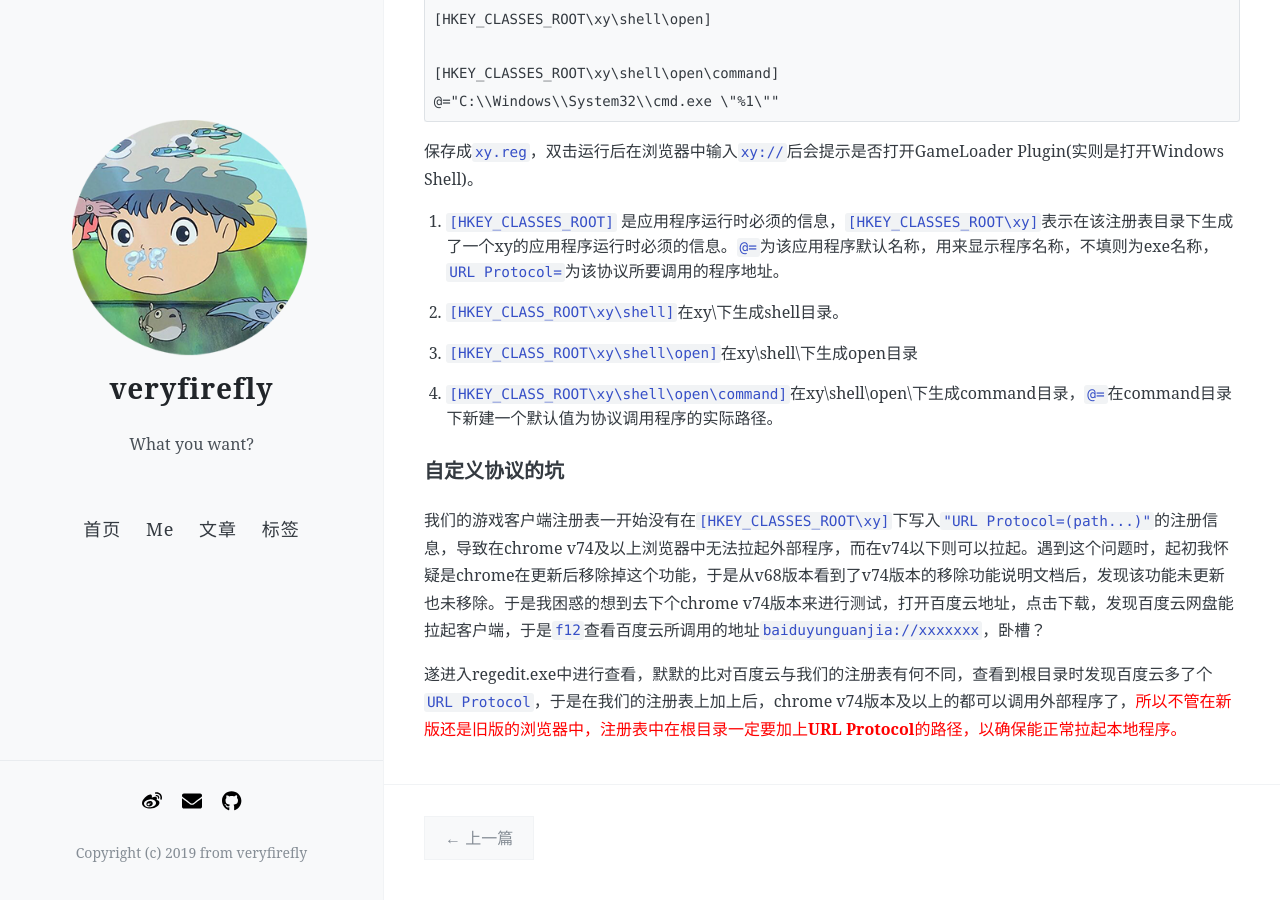
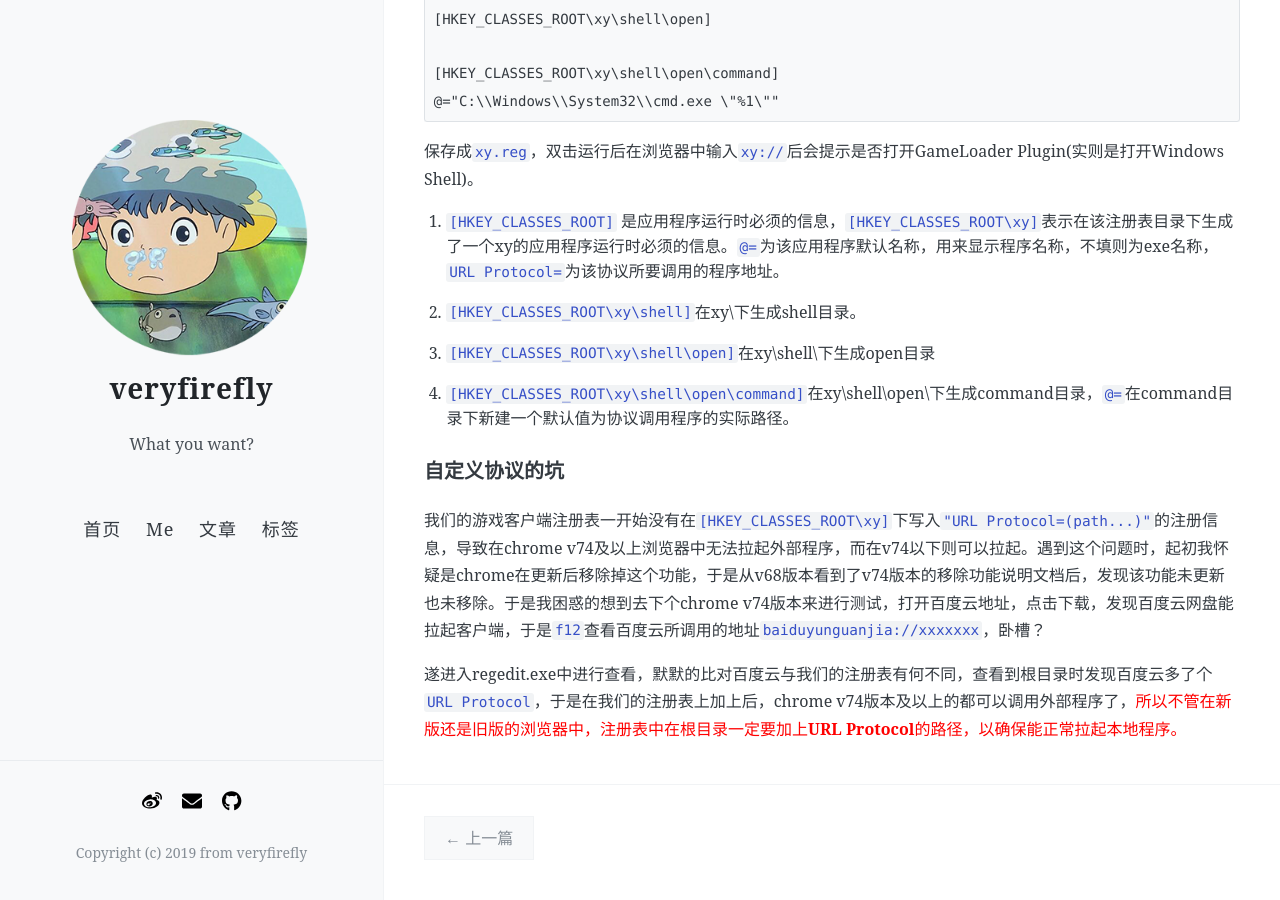
Before and after one commit to Veryfirefly/veryfirefly.github.io, a Jekyll site: the page built from _posts/2019-11-11-custom-external-protocol.md, in a window 1280 px wide and 900 px high, scrolled down 1049 px. Built offline with Jekyll 4.4.1, drawn with Linux system fonts in a browser that asks for light colours; nearby versions of some CDN libraries; some web fonts are replaced; comment, search, counter and statistics services are not loaded.

Commit message:
Update 2019-11-11-custom-external-protocol.md
update

```diff
--- a/_posts/2019-11-11-custom-external-protocol.md
+++ b/_posts/2019-11-11-custom-external-protocol.md
@@ -41,11 +41,11 @@
 
 1. `[HKEY_CLASSES_ROOT]` 是应用程序运行时必须的信息，`[HKEY_CLASSES_ROOT\xy]`表示在该注册表目录下生成了一个xy的应用程序运行时必须的信息。`@=`为该应用程序默认名称，用来显示程序名称，不填则为exe名称， `URL Protocol=`为该协议所要调用的程序地址。
 
-2. `[HKEY_CLASS_ROOT\xy\shell]`在xy\下生成shell目录。
+2. `[HKEY_CLASSES_ROOT\xy\shell]`在xy\下生成shell目录。
 
-3. `[HKEY_CLASS_ROOT\xy\shell\open]`在xy\shell\下生成open目录
+3. `[HKEY_CLASSES_ROOT\xy\shell\open]`在xy\shell\下生成open目录
 
-4. `[HKEY_CLASS_ROOT\xy\shell\open\command]`在xy\shell\open\下生成command目录，`@=`在command目录下新建一个默认值为协议调用程序的实际路径。
+4. `[HKEY_CLASSES_ROOT\xy\shell\open\command]`在xy\shell\open\下生成command目录，`@=`在command目录下新建一个默认值为协议调用程序的实际路径。
 
 ### 自定义协议的坑 ###
 
```
